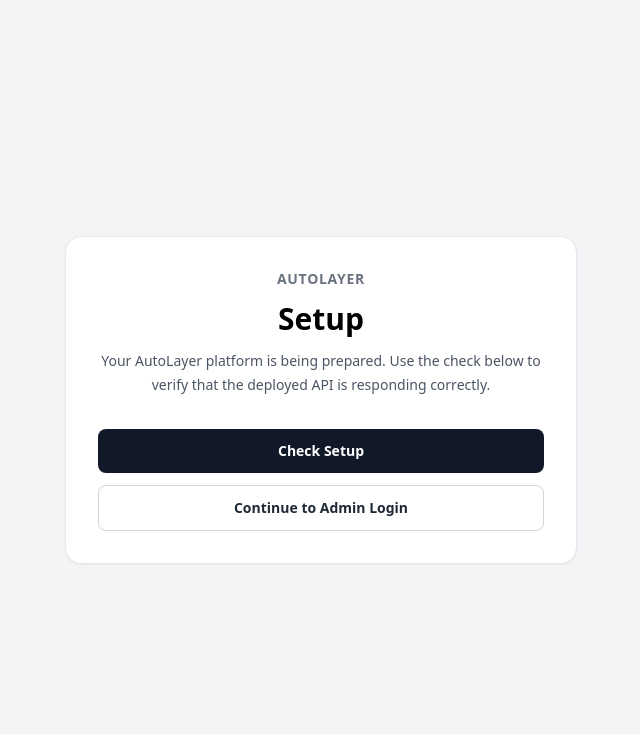
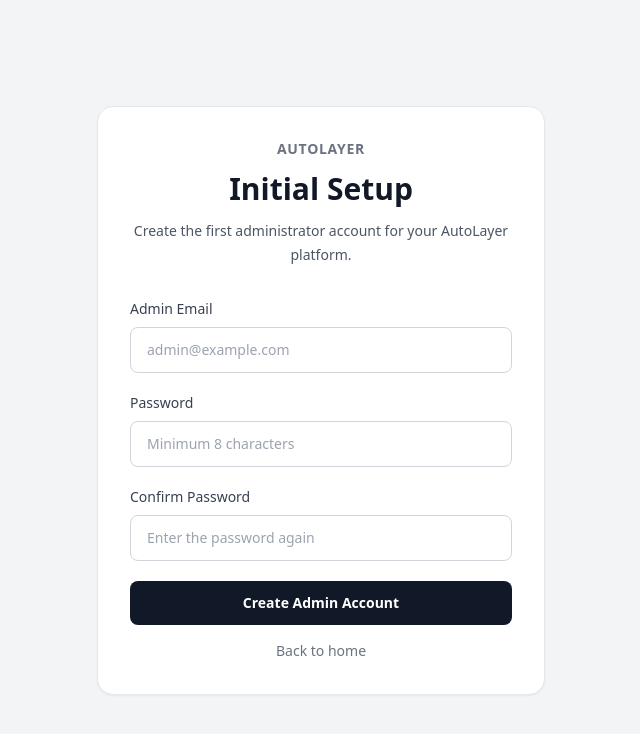
Before and after one commit to nerzov80-dev/autolayer-platform, a React (Vite) app: page /setup in a window 1280 px wide. Shown: the top 734 px of the page, without its empty margins (319-959 px from the left). Built offline with nearby package versions, Linux system fonts and the light colour scheme.

Commit message:
Update SetupPage.tsx

```diff
--- a/src/pages/SetupPage.tsx
+++ b/src/pages/SetupPage.tsx
@@ -1,92 +1,221 @@
 import { useState } from "react";
 import { useNavigate } from "react-router-dom";
+
+const API_BASE = "/api";
 
 export default function SetupPage() {
   const navigate = useNavigate();
 
-  const [checking, setChecking] = useState(false);
+  const [email, setEmail] = useState("");
+  const [password, setPassword] = useState("");
+  const [confirmPassword, setConfirmPassword] = useState("");
+
+  const [loading, setLoading] = useState(false);
   const [message, setMessage] = useState("");
+  const [success, setSuccess] = useState(false);
 
-  async function handleCheckSetup() {
+  async function handleSetup(
+    event: React.FormEvent<HTMLFormElement>,
+  ) {
+    event.preventDefault();
+
+    setMessage("");
+    setSuccess(false);
+
+    const cleanEmail = email.trim().toLowerCase();
+
+    if (!cleanEmail || !password || !confirmPassword) {
+      setMessage("Email and password are required.");
+      return;
+    }
+
+    if (password.length < 8) {
+      setMessage("Password must be at least 8 characters.");
+      return;
+    }
+
+    if (password !== confirmPassword) {
+      setMessage("Passwords do not match.");
+      return;
+    }
+
     try {
-      setChecking(true);
-      setMessage("");
+      setLoading(true);
 
-      const response = await fetch("/api/health");
-
-      if (!response.ok) {
-        throw new Error("Backend health check failed.");
-      }
+      const response = await fetch(`${API_BASE}/auth/setup`, {
+        method: "POST",
+        headers: {
+          "Content-Type": "application/json",
+        },
+        body: JSON.stringify({
+          email: cleanEmail,
+          password,
+        }),
+      });
 
       const data = (await response.json()) as {
         success?: boolean;
+        error?: string;
+        message?: string;
       };
 
-      if (!data.success) {
-        throw new Error("AutoLayer API is not ready.");
+      if (!response.ok || !data.success) {
+        throw new Error(
+          data.error || "Admin setup failed.",
+        );
       }
 
-      setMessage("Setup is complete and the API is ready.");
+      setSuccess(true);
+      setMessage(
+        data.message ||
+          "Admin account created successfully.",
+      );
+
+      setEmail("");
+      setPassword("");
+      setConfirmPassword("");
     } catch (error) {
       setMessage(
         error instanceof Error
           ? error.message
-          : "Unable to verify setup.",
+          : "Unable to create admin account.",
       );
     } finally {
-      setChecking(false);
+      setLoading(false);
     }
   }
 
   return (
-    <div className="flex min-h-screen items-center justify-center bg-gray-100 px-6">
-      <div className="w-full max-w-lg rounded-2xl border bg-white p-8 shadow-sm">
+    <div className="flex min-h-screen items-center justify-center bg-gray-100 px-6 py-10">
+      <div className="w-full max-w-md rounded-2xl border border-gray-200 bg-white p-8 shadow-sm">
         <div className="text-center">
           <p className="text-sm font-semibold uppercase tracking-wider text-gray-500">
             AutoLayer
           </p>
 
-          <h1 className="mt-3 text-3xl font-bold">
-            Setup
+          <h1 className="mt-3 text-3xl font-bold text-gray-900">
+            Initial Setup
           </h1>
 
           <p className="mt-3 text-sm leading-6 text-gray-600">
-            Your AutoLayer platform is being prepared. Use the
-            check below to verify that the deployed API is
-            responding correctly.
+            Create the first administrator account for
+            your AutoLayer platform.
           </p>
         </div>
 
-        <div className="mt-8 space-y-3">
-          <button
-            type="button"
-            onClick={() => void handleCheckSetup()}
-            disabled={checking}
-            className="w-full rounded-lg bg-gray-900 px-5 py-3 text-sm font-semibold text-white transition hover:bg-gray-800 disabled:cursor-not-allowed disabled:opacity-60"
+        <form
+          onSubmit={handleSetup}
+          className="mt-8 space-y-5"
         >
-            {checking ? "Checking..." : "Check Setup"}
-          </button>
+          <div>
+            <label
+              htmlFor="setup-email"
+              className="mb-2 block text-sm font-medium text-gray-700"
+            >
+              Admin Email
+            </label>
 
-          <button
-            type="button"
-            onClick={() => navigate("/admin/login")}
-            className="w-full rounded-lg border border-gray-300 px-5 py-3 text-sm font-semibold text-gray-800 transition hover:bg-gray-50"
+            <input
+              id="setup-email"
+              type="email"
+              autoComplete="email"
+              value={email}
+              onChange={(event) =>
+                setEmail(event.target.value)
+              }
+              placeholder="admin@example.com"
+              disabled={loading || success}
+              className="w-full rounded-lg border border-gray-300 px-4 py-3 text-sm outline-none transition focus:border-gray-500 disabled:bg-gray-100"
+            />
+          </div>
+
+          <div>
+            <label
+              htmlFor="setup-password"
+              className="mb-2 block text-sm font-medium text-gray-700"
             >
-            Continue to Admin Login
-          </button>
+              Password
+            </label>
+
+            <input
+              id="setup-password"
+              type="password"
+              autoComplete="new-password"
+              value={password}
+              onChange={(event) =>
+                setPassword(event.target.value)
+              }
+              placeholder="Minimum 8 characters"
+              disabled={loading || success}
+              className="w-full rounded-lg border border-gray-300 px-4 py-3 text-sm outline-none transition focus:border-gray-500 disabled:bg-gray-100"
+            />
+          </div>
+
+          <div>
+            <label
+              htmlFor="setup-confirm-password"
+              className="mb-2 block text-sm font-medium text-gray-700"
+            >
+              Confirm Password
+            </label>
+
+            <input
+              id="setup-confirm-password"
+              type="password"
+              autoComplete="new-password"
+              value={confirmPassword}
+              onChange={(event) =>
+                setConfirmPassword(event.target.value)
+              }
+              placeholder="Enter the password again"
+              disabled={loading || success}
+              className="w-full rounded-lg border border-gray-300 px-4 py-3 text-sm outline-none transition focus:border-gray-500 disabled:bg-gray-100"
+            />
           </div>
 
           {message && (
             <div
-            className={`mt-5 rounded-lg border px-4 py-3 text-sm ${
-              message.includes("complete")
-                ? "border-green-200 bg-green-50 text-green-700"
+              role="alert"
+              className={`rounded-lg border px-4 py-3 text-sm ${
+                success
+                  ? "border-gray-300 bg-gray-100 text-gray-800"
                   : "border-red-200 bg-red-50 text-red-700"
               }`}
             >
               {message}
             </div>
           )}
+
+          <button
+            type="submit"
+            disabled={loading || success}
+            className="w-full rounded-lg bg-gray-900 px-5 py-3 text-sm font-semibold text-white transition hover:bg-gray-800 disabled:cursor-not-allowed disabled:opacity-60"
+          >
+            {loading
+              ? "Creating Admin..."
+              : success
+                ? "Admin Created"
+                : "Create Admin Account"}
+          </button>
+        </form>
+
+        {success && (
+          <button
+            type="button"
+            onClick={() => navigate("/login")}
+            className="mt-5 w-full rounded-lg border border-gray-300 px-5 py-3 text-sm font-semibold text-gray-800 transition hover:bg-gray-50"
+          >
+            Continue to Admin Login
+          </button>
+        )}
+
+        <button
+          type="button"
+          onClick={() => navigate("/")}
+          className="mt-4 w-full text-sm text-gray-500 transition hover:text-gray-900"
+        >
+          Back to home
+        </button>
       </div>
     </div>
   );
```
Lines whose indentation alone changed are shown as unchanged.
